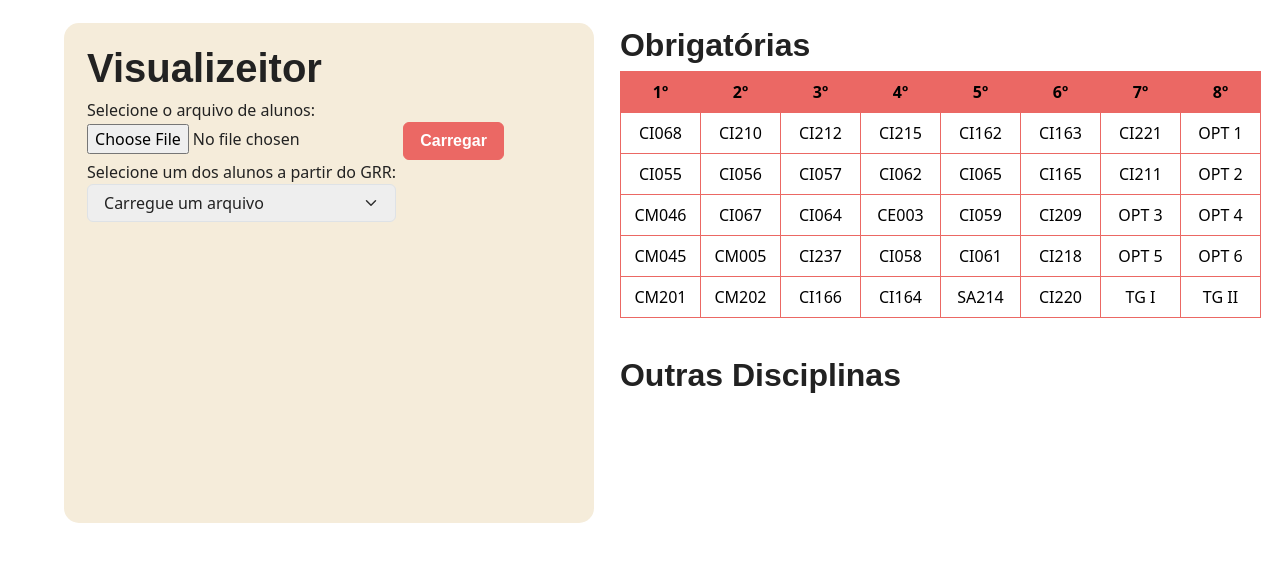
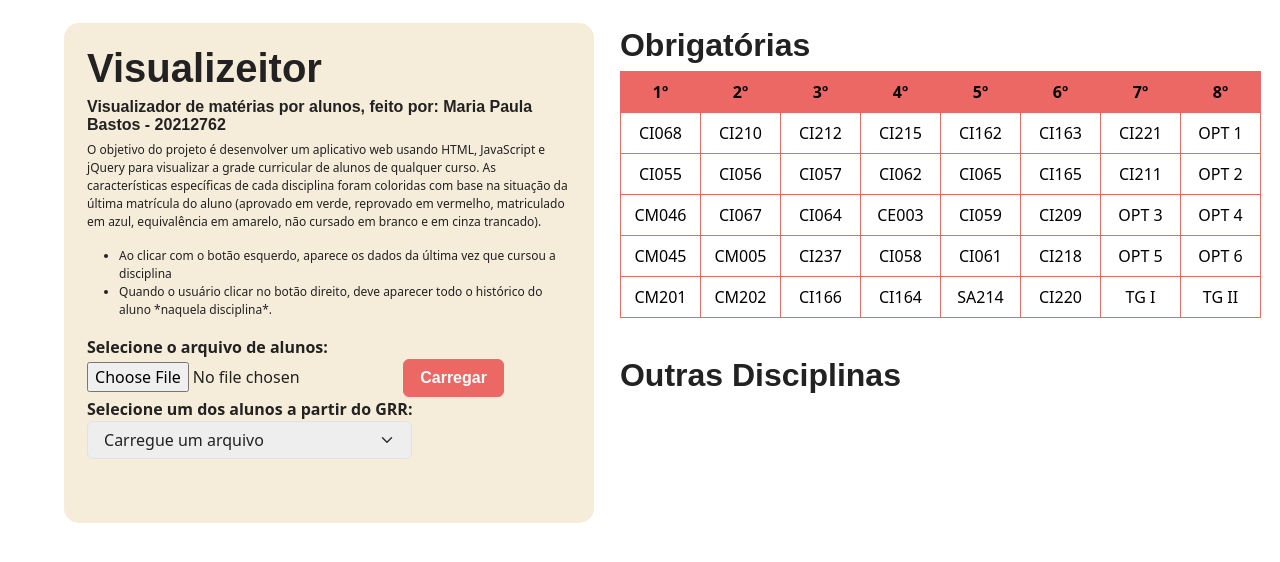
Before and after one commit to mpbast0s/vida, a plain HTML site: page trabalho4/atividade4.html in a window 1280 px wide. Drawn offline with nearby package versions, Linux system fonts and the light colour scheme; a web font is replaced by a local one.

Commit message:
textinho

```diff
--- a/trabalho4/atividade4.html
+++ b/trabalho4/atividade4.html
@@ -192,10 +192,25 @@
 	<!-- Conteúdo principal (direita) -->
 	<section id="menu">
 		<h1>Visualizeitor</h1>
+		<h6>Visualizador de matérias por alunos, feito por: Maria Paula Bastos - 20212762</h6>
+		<p style="font-size:12px">
+
+			O objetivo do projeto é desenvolver um aplicativo web usando HTML, JavaScript e jQuery para visualizar a
+			grade curricular de alunos de qualquer curso. As características
+			específicas de cada disciplina foram coloridas com base na
+			situação da última matrícula do aluno (aprovado em verde, reprovado em vermelho, matriculado em azul,
+			equivalência em amarelo, não cursado em branco e em cinza trancado).
+		<ul style="font-size:12px">
+			<li> Ao clicar com o botão esquerdo, aparece os dados da última vez que cursou a disciplina</li>
+			<li>Quando o usuário clicar no botão direito, deve aparecer todo o histórico do aluno *naquela disciplina*.
+			</li>
+		</ul>
+
+		</p>
 
 		<!-- upload de arquivo -->
 		<form id="upload-arquivo" method="POST" enctype="multipart/form-data">
-			<label for="arquivo">Selecione o arquivo de alunos: </label>
+			<label for="arquivo"><b>Selecione o arquivo de alunos: </b></label>
 			<br>
 			<input id="arquivo" name="arquivo" type="file" accept=".xml">
 			<input type="submit" class="btn btn-primary" value="Carregar">
@@ -203,7 +218,7 @@
 		</form>
 		<!-- Seletor -->
 		<div class="col container" style="padding: 0;"></div>
-		<label>Selecione um dos alunos a partir do GRR:
+		<label> <b>Selecione um dos alunos a partir do GRR:</b>
 			<input disabled="" list="alunosList" name="myBrowser" id="alunosInput" class="form-select">
 			<datalist id="alunosList">
 				<option value="Carregue um arquivo"></option>
```
